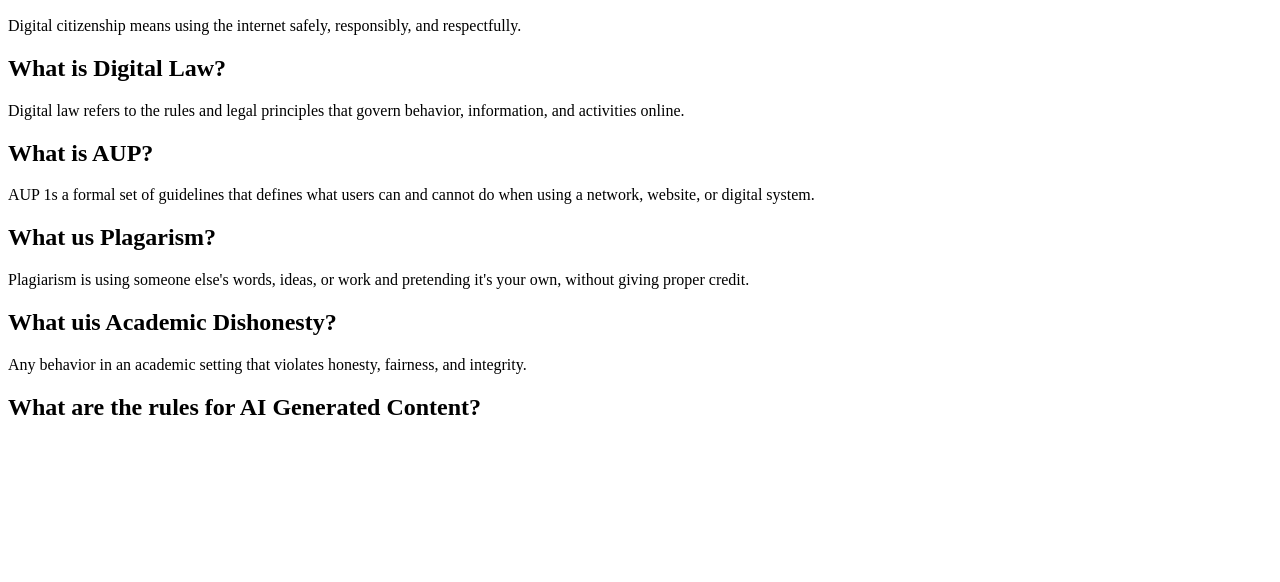
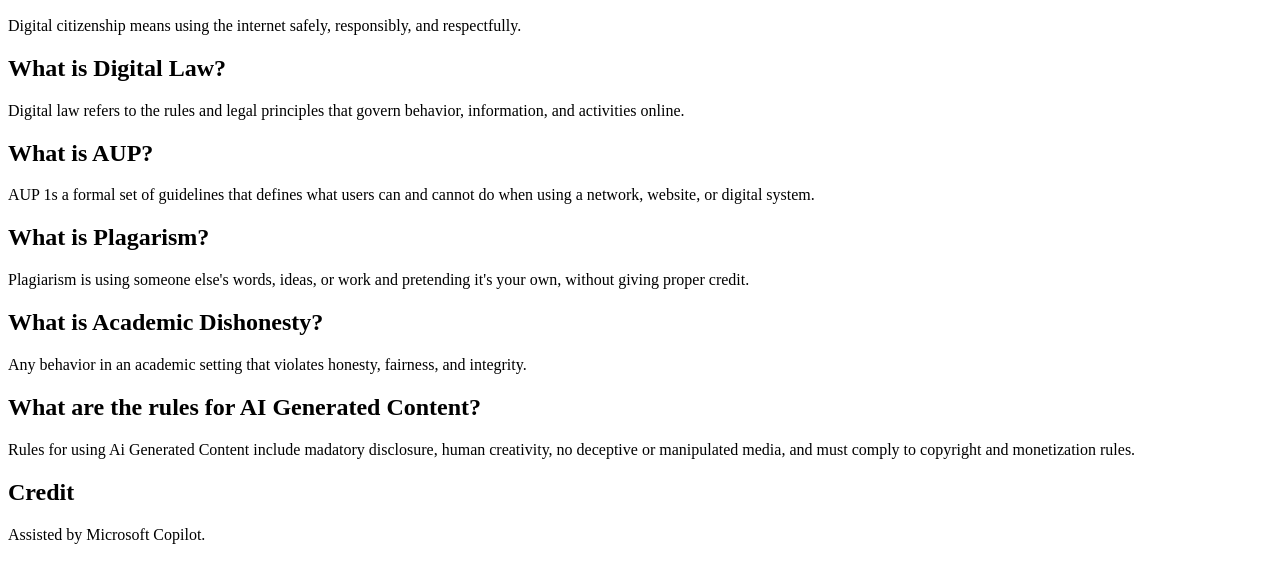
Before and after one commit to ultra-vivi/dwdd1600, a plain HTML site: page 01test/index.html in a window 1280 px wide. Shown: the part 110-692 px from the top of the page. Drawn offline with Linux system fonts and the light colour scheme.

Commit message:
Update index.html

```diff
--- a/01test/index.html
+++ b/01test/index.html
@@ -16,12 +16,17 @@
    <h2>What is AUP?</h2>
    <p>AUP 1s a formal set of guidelines that defines what users can and cannot do when using a network, website, or digital system.</p>
 
-   <h2>What us Plagarism?</h2>
+   <h2>What is Plagarism?</h2>
    <p>Plagiarism is using someone else's words, ideas, or work and pretending it's your own, without giving proper credit.</p>
 
-   <h2>What uis Academic Dishonesty?</h2>
+   <h2>What is Academic Dishonesty?</h2>
    <p>Any behavior in an academic setting that violates honesty, fairness, and integrity.</p>
 
    <h2>What are the rules for AI Generated Content?</h2>
+    <p>Rules for using Ai Generated Content include madatory disclosure, human creativity, no deceptive or manipulated media, and must comply to copyright and monetization rules.</p>
+
+   <h2>Credit</h2>
+   <p>Assisted by Microsoft Copilot.</p>
+
 </body>
 </html>
```
